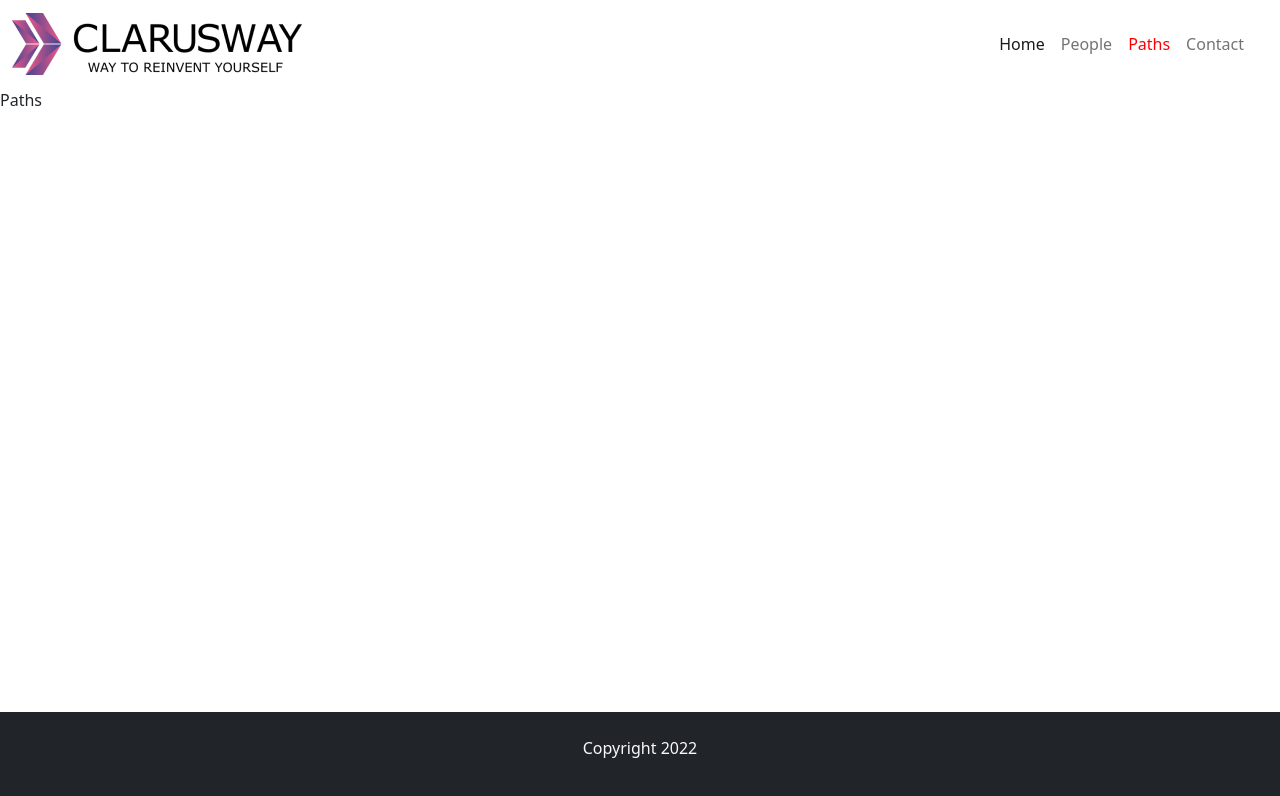
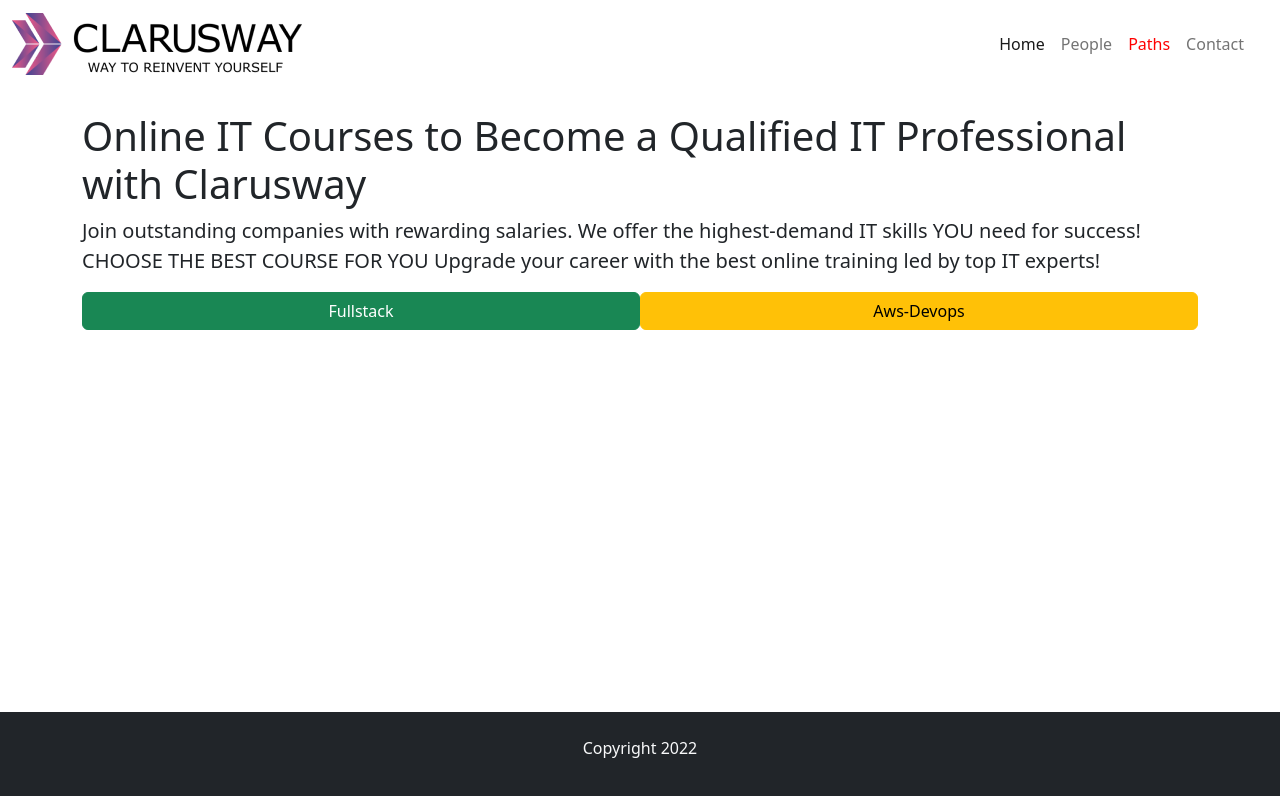
Before and after one commit to seferacikgoz/I-am-Learning-React-Router, a React (Create React App) app in the folder rc11-12_router-example-inClass/: page /paths in a window 1280 px wide. Shown: the top 796 px of the page. Built offline with nearby package versions, Linux system fonts and the light colour scheme.

Commit message:
Nested Routes

```diff
--- a/rc11-12_router-example-inClass/src/pages/Paths.jsx
+++ b/rc11-12_router-example-inClass/src/pages/Paths.jsx
@@ -1,8 +1,34 @@
+import { Link, useNavigate, Outlet } from "react-router-dom";
 
 const Paths = () => {
+  const navigate = useNavigate();
   return (
-    <div>Paths</div>
-  )
-}
+    <div className="container mt-4">
+      <h1>
+        Online IT Courses to Become a Qualified IT Professional with Clarusway
+      </h1>
 
-export default Paths
+      <p className="fs-5">
+        Join outstanding companies with rewarding salaries. We offer the
+        highest-demand IT skills YOU need for success! CHOOSE THE BEST COURSE
+        FOR YOU Upgrade your career with the best online training led by top IT
+        experts!
+      </p>
+      <div>
+        <Link className="btn btn-success w-50" to="">
+          {/* <Link className="btn btn-success w-50" to="fullstack"> */}
+          Fullstack
+        </Link>
+        <button
+          className="btn btn-warning w-50"
+          onClick={() => navigate("aws")}
+        >
+          Aws-Devops
+        </button>
+      </div>
+      <Outlet />
+    </div>
+  );
+};
+
+export default Paths;
```
